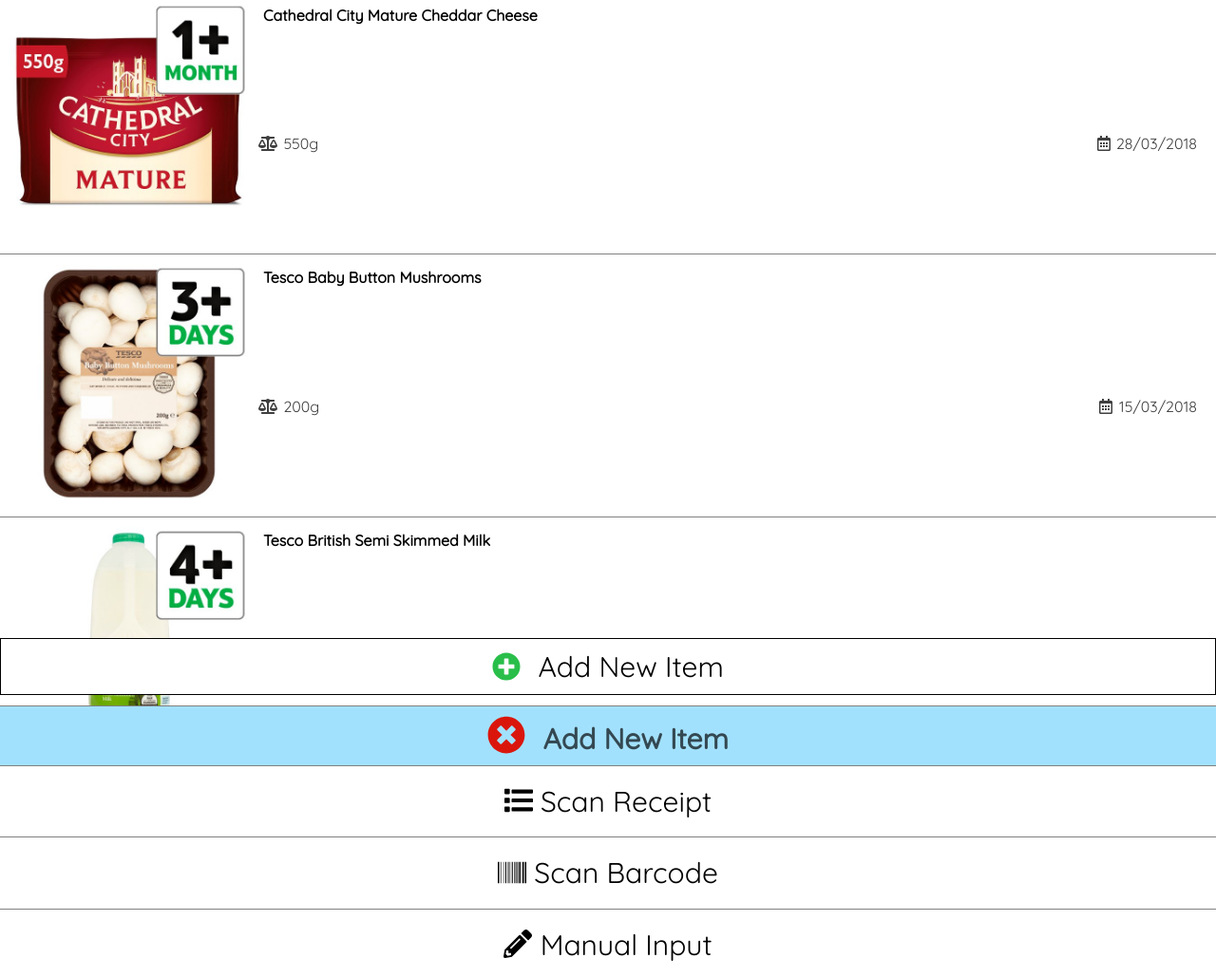
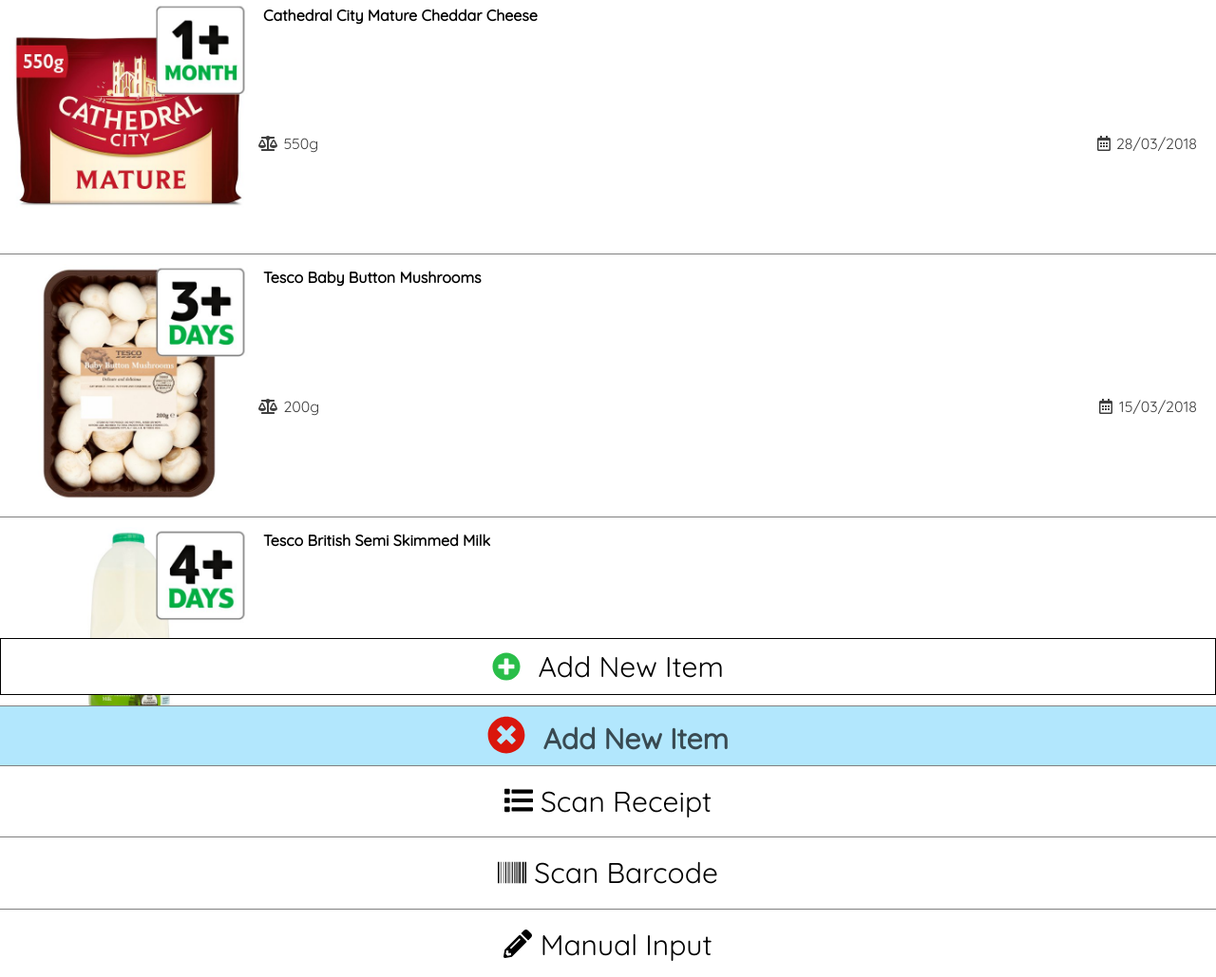
Before and after one commit to dsychin/useby-demo, a website: page www/my_fridge.html in a window 1280 px wide. Shown: the part 68-1097 px from the top of the page at 95% size. Drawn offline with nearby package versions, Linux system fonts and the light colour scheme.

Commit message:
forced portrait only on cordova and fixed opacity not working in older browsers

```diff
--- a/config.xml
+++ b/config.xml
@@ -6,6 +6,7 @@
     <author email="dev@cordova.apache.org" href="http://cordova.io">        Apache Cordova Team    </author>
     <content src="index.html" />
     <plugin name="cordova-plugin-whitelist" spec="1" />
+    <preference name="orientation" value="portrait" />
     <access origin="*" />
     <allow-intent href="http://*/*" />
     <allow-intent href="https://*/*" />
--- a/www/my_fridge.html
+++ b/www/my_fridge.html
@@ -216,7 +216,7 @@
             font-size: 30px;
             font-weight: 900;
             padding: 10px 0;
-            background-color: #00aef95d;
+            background-color: rgba(0, 174, 249, 0.3);
             color: rgba(0, 0, 0, 0.678);
         }
 
```
